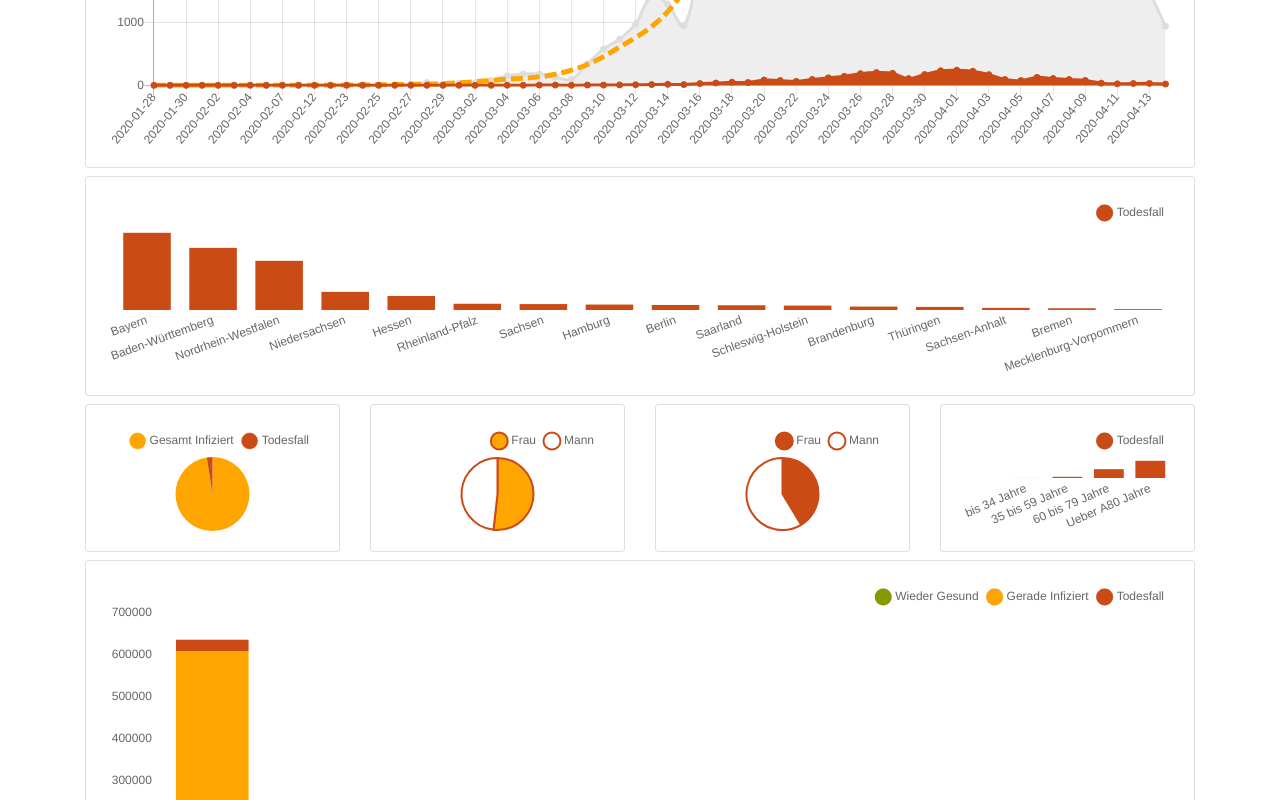
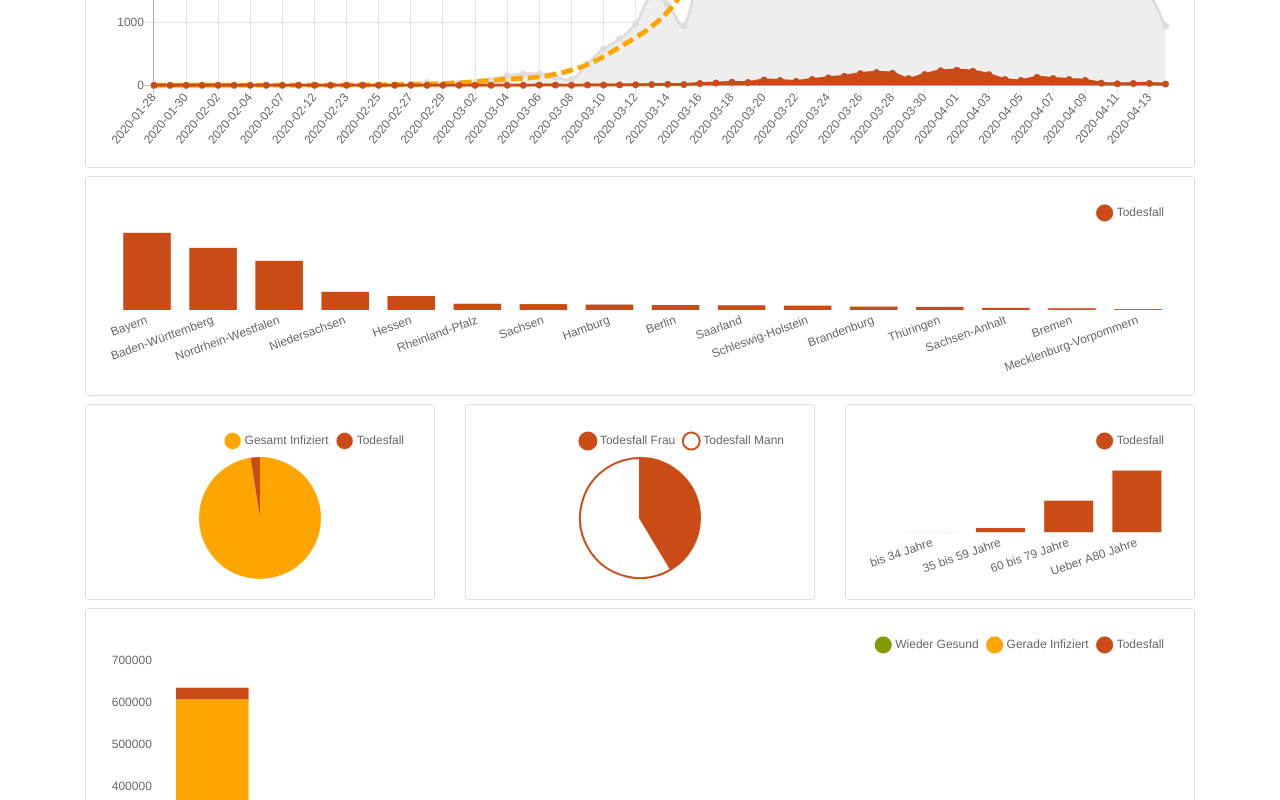
Before and after one commit to ihucos/covid19-dashboard, a plain HTML site: page docs/index.html in a window 1280 px wide. Shown: the part 496-1296 px from the top of the page. Drawn offline with Linux system fonts and the light colour scheme.

Commit message:
Revert "Makefile stuff"
This reverts commit 6a871784b847d5a9605a4755b8347264710b52b5.

```diff
--- a/docs/index.html
+++ b/docs/index.html
@@ -61,28 +61,21 @@
         </div>
 
         <div class="row my-2">
-            <div class="col-md-3">
+            <div class="col-md-4">
                 <div class="card">
                     <div class="card-body">
                         <canvas id="deaths"></canvas>
                     </div>
                 </div>
             </div>
-            <div class="col-md-3">
-                <div class="card">
-                    <div class="card-body">
-                        <canvas id="gender_infections"></canvas>
-                    </div>
-                </div>
-            </div>
-            <div class="col-md-3">
+            <div class="col-md-4">
                 <div class="card">
                     <div class="card-body">
                         <canvas id="gender"></canvas>
                     </div>
                 </div>
             </div>
-            <div class="col-md-3">
+            <div class="col-md-4">
                 <div class="card">
                     <div class="card-body">
                         <canvas id="deaths_by_age"></canvas>
@@ -318,39 +311,8 @@
             }
          ],
          "labels": [
-            "Frau",
-            "Mann"
-         ]
-      },
-      "options": {
-         "legend": {
-            "align": "end",
-            "labels": {
-               "usePointStyle": "true"
-            },
-            "position": "top"
-         }
-      },
-      "type": "pie"
-   },
-   "gender_infections": {
-      "data": {
-         "datasets": [
-            {
-               "backgroundColor": [
-                  "orange",
-                  "white"
-               ],
-               "borderColor": "#cb4b16",
-               "data": [
-                  65849,
-                  61278
-               ]
-            }
-         ],
-         "labels": [
-            "Frau",
-            "Mann"
+            "Todesfall Frau",
+            "Todesfall Mann"
          ]
       },
       "options": {
```
Also changed, not shown: 4 other files.
